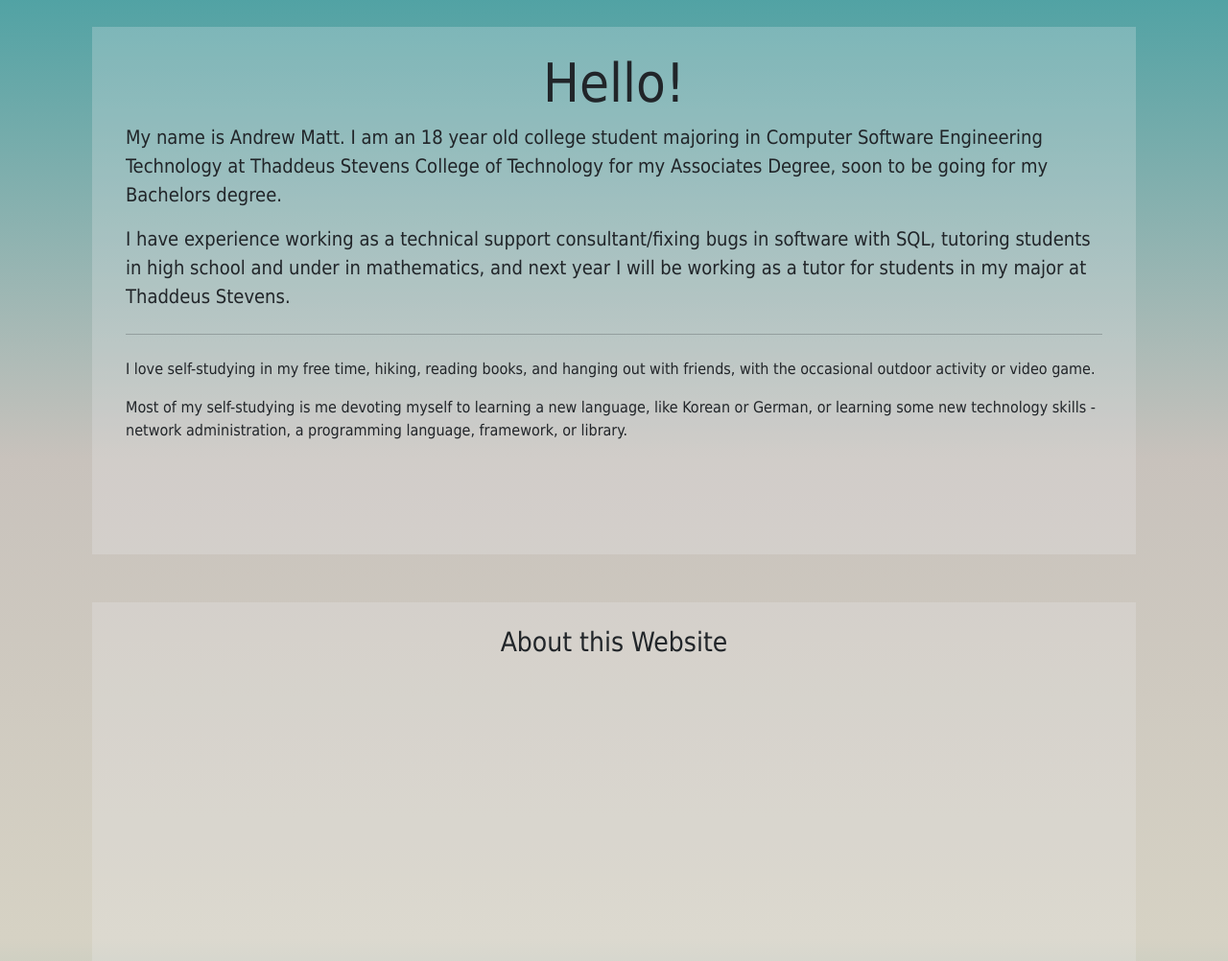
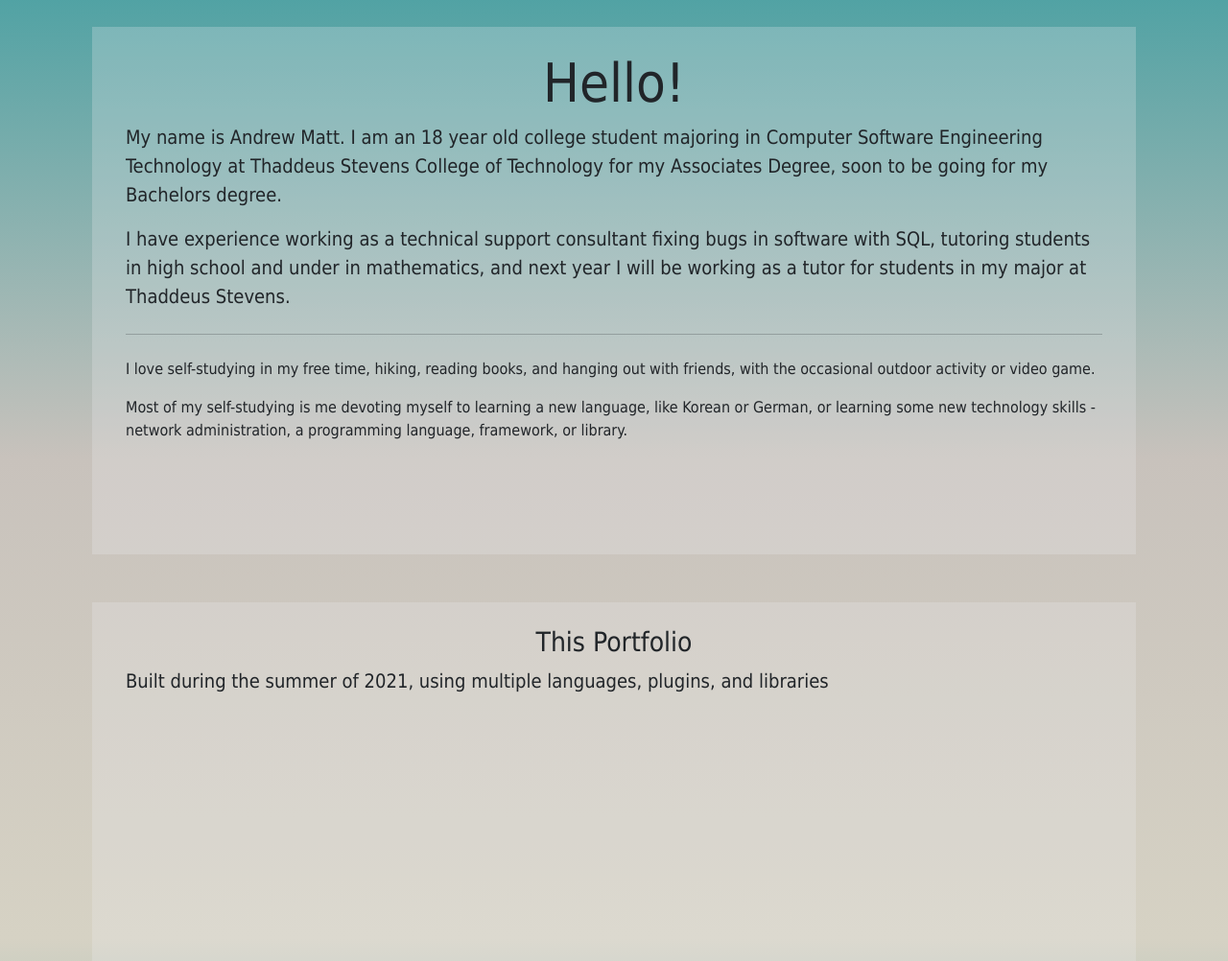
Before and after one commit to andrewM202/portfolio-website, a Python web app: template templates/index.html in a window 1280 px wide. Shown: the part 273-1275 px from the top of the page at 96% size. Run offline with Jinja, Linux system fonts and the light colour scheme; the template is opened without the code that fills it, so the values that code supplies are empty; some libraries are stand-ins or nearby versions.

Commit message:
Commit homepage.py file

```diff
--- a/templates/index.html
+++ b/templates/index.html
@@ -78,7 +78,7 @@
           <h1 class="display-4 text-center">Hello!</h1>
           <p class="lead">My name is Andrew Matt. I am an 18 year old college student majoring in Computer Software Engineering Technology at Thaddeus Stevens College of Technology for my Associates Degree, soon to be going for my Bachelors degree.
           </p>
-          <p class="lead"> I have experience working as a technical support consultant/fixing bugs in software with SQL, tutoring students in high school and under in mathematics, and next year I will be working as a tutor for students in my major at Thaddeus Stevens.
+          <p class="lead"> I have experience working as a technical support consultant fixing bugs in software with SQL, tutoring students in high school and under in mathematics, and next year I will be working as a tutor for students in my major at Thaddeus Stevens.
           </p>
           <hr class="my-4">
           <p>I love self-studying in my free time, hiking, reading books, and hanging out with friends, with the occasional outdoor activity or video game.
@@ -89,7 +89,8 @@
         <div>
             <div class="mini-jumbotron">
                 <!-- to display contents of website -->
-                <h3 class="display-f text-center">About this Website</h3>
+                <h3 class="display-f text-center">This Portfolio</h3>
+                <p class="lead">Built during the summer of 2021, using multiple languages, plugins, and libraries</p>
             </div>
             <div class="mini-jumbotron">
                 <!-- to display contents of website -->
```
